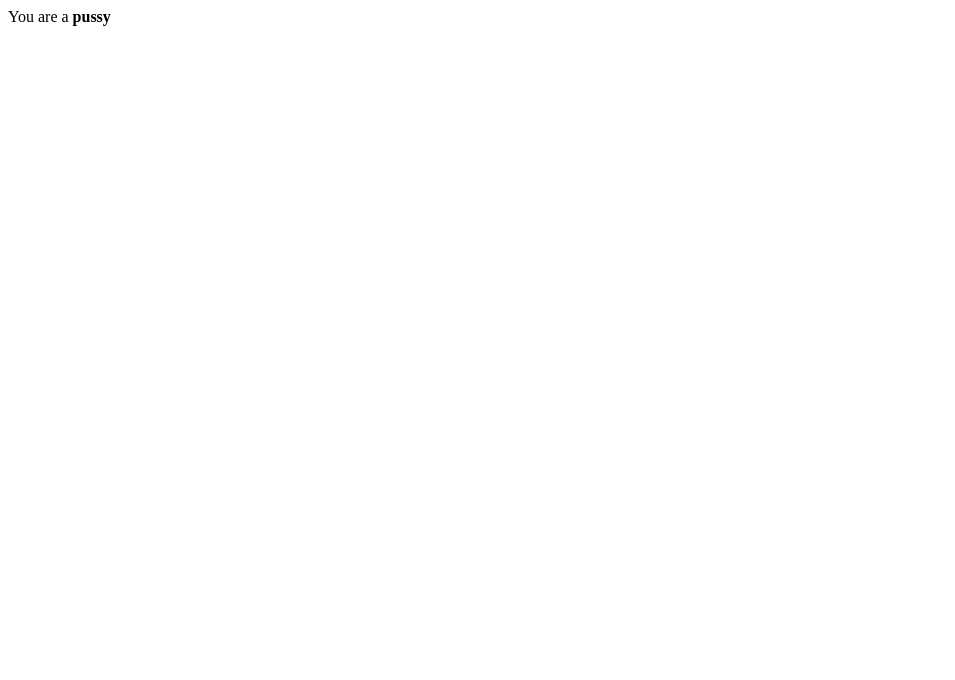
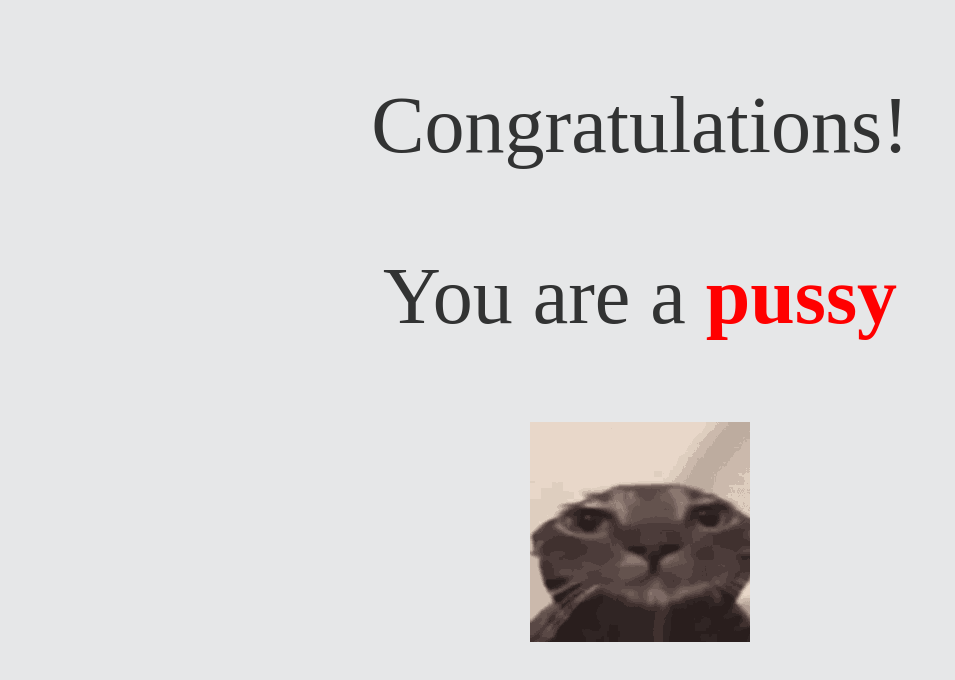
Before and after one commit to artemelpato/networking, a plain HTML site: page index.html in a window 1280 px wide. Shown: the whole page, without its empty margins (0-955 px from the left). Drawn offline with Linux system fonts and the light colour scheme.

Commit message:
new index with css and js

```diff
--- a/index.html
+++ b/index.html
@@ -1,30 +1,19 @@
 <!DOCTYPE html>
 <html>
-    <title>
-        Some funny Internet site
-    </title>
+    <head>
+        <title>
+            Some funny Internet site
+        </title>
+        <link rel="stylesheet" href="style.css">
+        <script src="index.js"></script>
+    </head>
+
     <body>
-        You are a <b id="pussy">pussy</b>
+        <div class="main-div">
+            <p>Congratulations!</p>
+            <p>You are a <b class="pussy-class" id="pussy">pussy</b></p>
+            <p><img src="cat.gif" alt="cat"></p>
+        </div>
 
-        <script>
-            const change = () => {
-                const div = document.getElementById("pussy");
-
-                const to_pussy = div => {
-                    div.innerHTML = "pussy";
-                };
-
-                const to_fag = div => {
-                    div.innerHTML = "fag";
-                };
-
-                if (div.innerHTML == "pussy")
-                    to_fag(div);
-                else
-                    to_pussy(div);
-            };
-
-            setInterval(change, 500);
-        </script>
     </body>
 </html>
--- /dev/null
+++ b/index.js
@@ -0,0 +1,20 @@
+const change = () => {
+    const div = document.getElementById("pussy");
+
+    const to_pussy = div => {
+        div.innerHTML = "pussy";
+        div.className = "pussy-class";
+    };
+
+    const to_fag = div => {
+        div.innerHTML = "fag";
+        div.className = "fag-class";
+    };
+
+    if (div.innerHTML == "pussy")
+        to_fag(div);
+    else
+        to_pussy(div);
+};
+
+setInterval(change, 500);
--- /dev/null
+++ b/style.css
@@ -0,0 +1,22 @@
+* {
+    color: #323333;
+    background-color: #e6e7e8;
+    font-family: "Times New Roman", Times, serif;
+    font-size: 80px;
+}
+
+.main-div {
+    display: block;
+}
+
+p {
+    text-align: center;
+}
+
+.pussy-class {
+    color: red;
+}
+
+.fag-class {
+    color: blue;
+}
```
